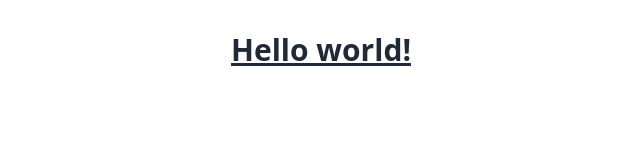
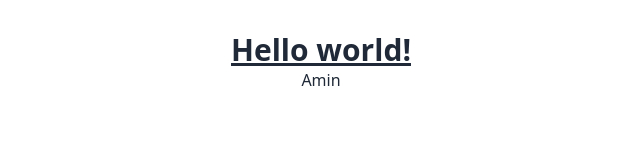
Before and after one commit to SteevenSF01/Eshopy-M_A-S, a React (Vite) app: page / in a window 1280 px wide. Shown: the top 160 px of the page, without its empty margins (319-959 px from the left). Built offline with nearby package versions, Linux system fonts and the light colour scheme; what tailwindcss-animated would draw is missing.

Commit message:
first commit

```diff
--- a/src/App.jsx
+++ b/src/App.jsx
@@ -11,6 +11,7 @@ function App() {
         <h1 className="text-3xl font-bold underline animate-wiggle animate-twice">
       Hello world!
     </h1>
+    <h1>Amin</h1>
     </>
   )
 }
```
